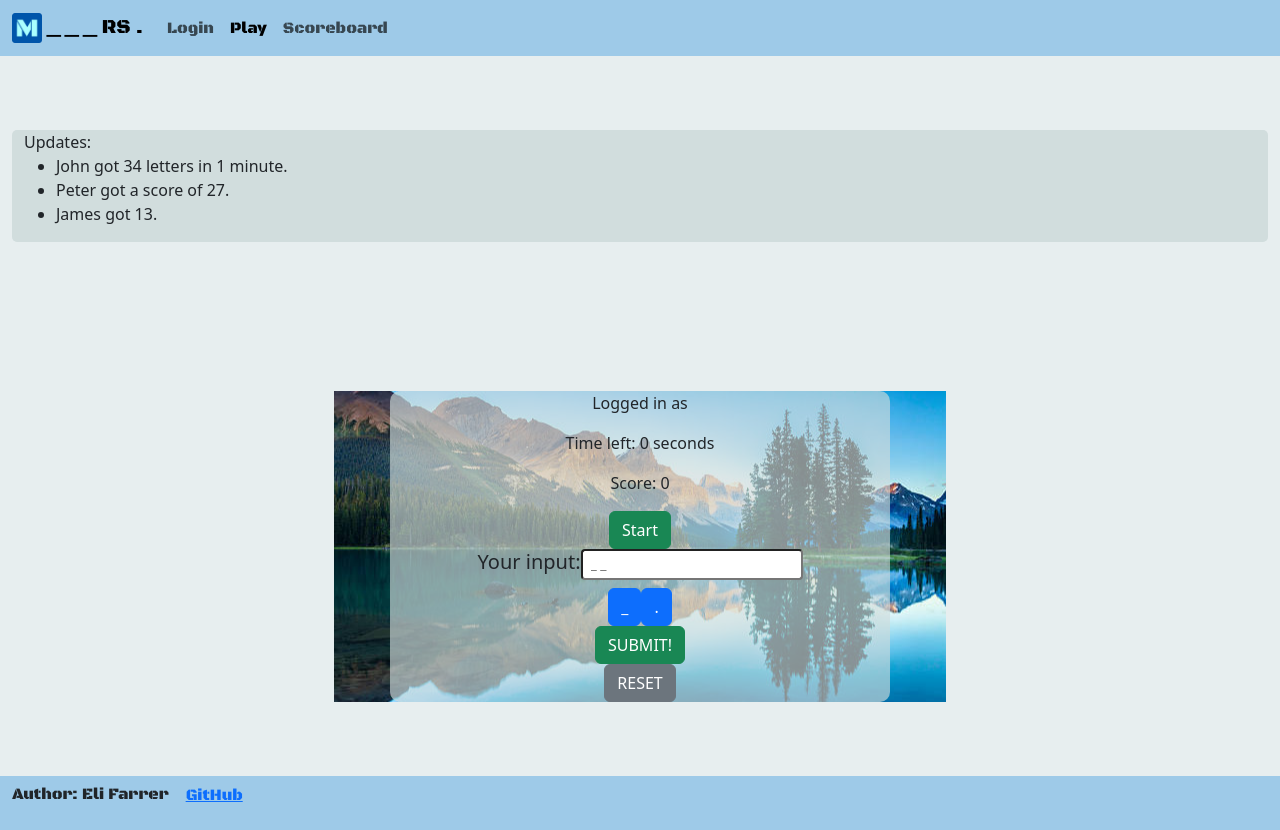
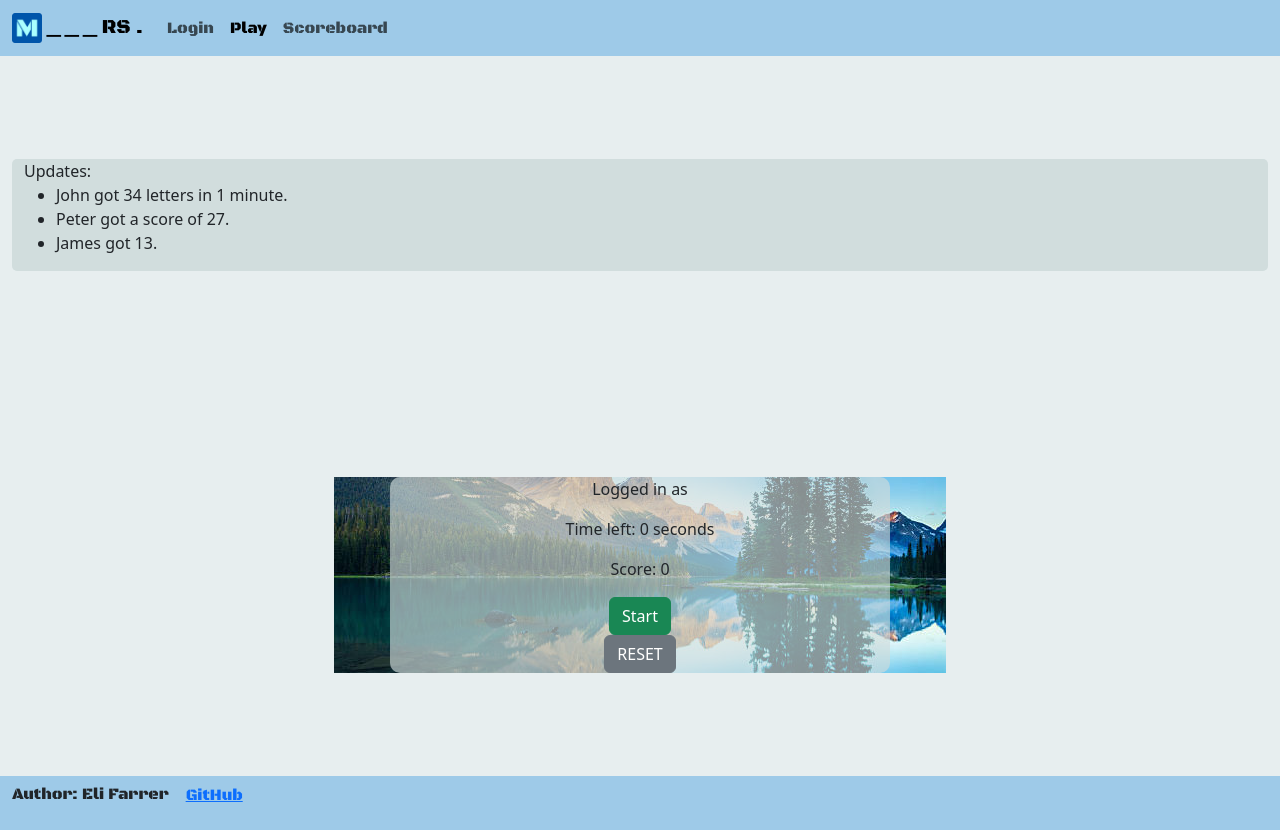
Before and after one commit to EliFarrer/startup, a React (Vite) app: page /play in a window 1280 px wide. Built offline with nearby package versions, Linux system fonts and the light colour scheme.

Commit message:
moved all the play elements into one spot

```diff
--- a/src/play/morseGame.jsx
+++ b/src/play/morseGame.jsx
@@ -47,9 +47,19 @@ export function MorseGame(props) {
     function getMainElement(gameState) {
         // this returns either the start button or the 'your letter' prompt
         if (gameState == 'start') {
-            return <button className="btn btn-success" type="submit" onClick={() => playGame(changeGameState, setTimer, updateTimerID)}>Start</button>;
+            return <button className="btn btn-success start-button" type="submit" onClick={() => playGame(changeGameState, setTimer, updateTimerID)}>Start</button>;
         } else if (gameState == 'playing') {
-            return <div><p>Current Letter:</p><h1>M</h1></div>;
+            return (
+            <div>
+                <p>Current Letter:</p><h1>M</h1>
+                <h5>Your input:<input className="form-control-sm" placeholder="_ _" /></h5>
+                <div className="tapInput">
+                    <button className="btn btn-primary" type="submit">_</button>
+                    <button className="btn btn-primary" type="submit">.</button>
+                </div>
+                <div><button className="btn btn-success" type="submit">SUBMIT!</button></div>
+            </div>
+            )
         }
     }
 
@@ -66,12 +76,7 @@ export function MorseGame(props) {
         <p>Time left: {timer} seconds</p>
         <p>Score: {score}</p>
         <div>{getMainElement(gameState)}</div>
-        <h5>Your input:<input className="form-control-sm" placeholder="_ _" /></h5>
-        <div className="tapInput">
-            <button className="btn btn-primary" type="submit">_</button>
-            <button className="btn btn-primary" type="submit">.</button>
-        </div>
-        <div><button className="btn btn-success" type="submit">SUBMIT!</button></div>
+
         <button className="btn btn-secondary" type="submit" onClick={() => reset(changeGameState, setTimer, timerID)}>RESET</button>
         </div>
         </div>
```
